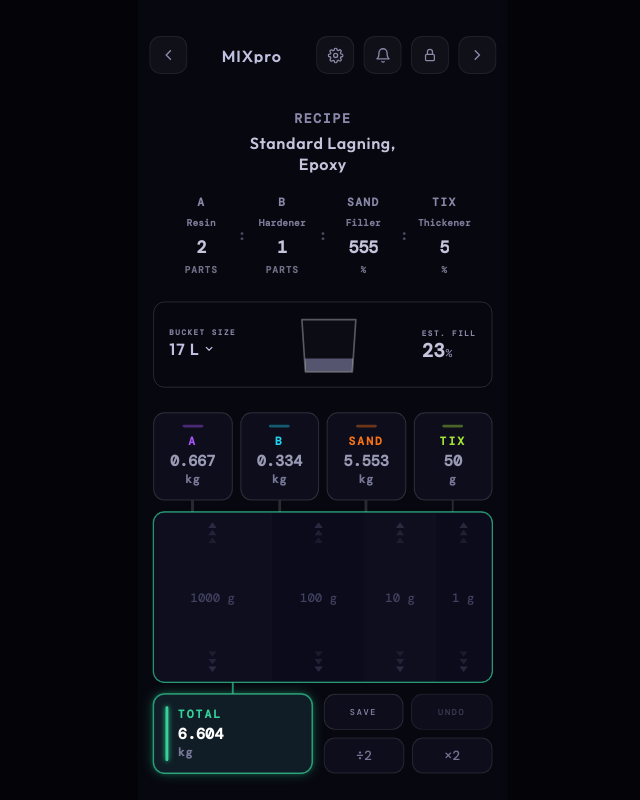
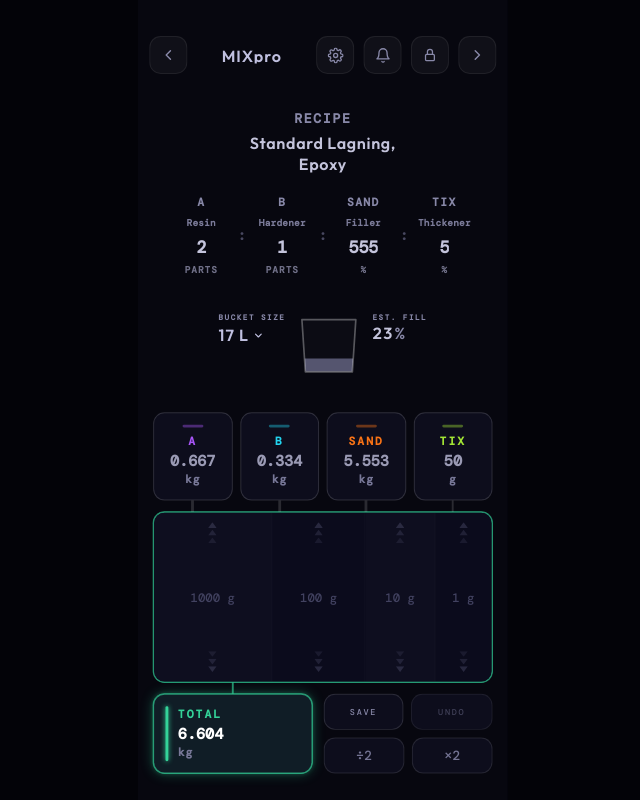
Before and after one commit to tjn06/mixpro, a React (Vite) app: page / in a window 1280 px wide. Shown: the whole page, without its empty margins (317-957 px from the left). Built offline with nearby package versions, Linux system fonts and the light colour scheme; a web font is replaced by a local one.

Commit message:
Enhance BatchMixer and MixBucket components: Introduce drag-blocking functionality, improve fill readout styling, and refactor bucket size control for better user experience. Add visual feedback for bucket capacity limits.

```diff
--- a/src/app/BatchMixer.tsx
+++ b/src/app/BatchMixer.tsx
@@ -6,7 +6,7 @@
   DEFAULT_BUCKET_SELECTION,
   type BucketSelection,
 } from "./components/MixBucket";
-import { reconcileBucketSelection, maxMixLitersForBucket, type BucketSize } from "./bucketTypes";
+import { reconcileBucketSelection, maxMixLitersForBucket, isBucketAtMaxFill, type BucketSize } from "./bucketTypes";
 import { enforceBucketLimitOnChange, clampMixValuesToBucketMax, mixLitersFromValues } from "./bucketLimits";
 import { estimateMixVolume, type SandType } from "./mixVolume";
 import { LongPressProgressProvider, LongPressHeaderBar } from "./components/LongPressProgressContext";
@@ -75,6 +75,9 @@
 const CARD_CONNECTOR_Z  = 3;
 const DRAG_FOCUS_Z      = 5;
 const DRAG_OVERLAY_HIDE_MS = 320;
+const DRAG_BLOCKED_MS = 120;
+const CARD_LIMIT_FLASH_TINT_PCT = 50;
+const BUCKET_LIMIT_VIBRATE_MS = [10, 28, 10] as const;
 const LOCK_PANEL_Z      = 6;
 const LOCK_SHIELD_Z     = 5;
 const LOCK_EXPAND_MS    = 360;
@@ -395,7 +398,20 @@
   };
 }
 
-const CARD_CHROME_TRANSITION = "border-color 0.2s ease, box-shadow 0.2s ease, background-color 0.2s ease";
+const CARD_CHROME_TRANSITION = "border-color 0.2s ease, box-shadow 0.2s ease, background-color 0.2s ease, transform 0.1s ease-out";
+
+function CardLimitFlash({ color }: { color: string }) {
+  return (
+    <div
+      aria-hidden
+      className="absolute inset-0 rounded-xl pointer-events-none"
+      style={{
+        background: surfaceTint(color, CARD_LIMIT_FLASH_TINT_PCT, "transparent"),
+        zIndex: 2,
+      }}
+    />
+  );
+}
 
 type CardConnector = { x: number; y1: number; y2: number; color: string; active: boolean };
 
@@ -495,6 +511,8 @@
   color: string;
   isActive: boolean;
   expanded?: boolean;
+  limitFlash?: boolean;
+  cardBump?: boolean;
   onClick?: () => void;
   className?: string;
   style?: CSSProperties;
@@ -503,6 +521,8 @@
   color,
   isActive: cardLit,
   expanded = false,
+  limitFlash = false,
+  cardBump = false,
   onClick,
   className = "",
   style,
@@ -513,6 +533,7 @@
     boxShadow: chrome.boxShadow,
     background: cardLit ? entitySurfaceLit(color) : ENTITY_SURFACE_IDLE,
     transition: `${CARD_CHROME_TRANSITION}, ${LOCK_TRANSITION}`,
+    transform: cardBump ? "scale(1.035)" : undefined,
     ...style,
   };
   const nameColor = color;
@@ -525,9 +546,10 @@
         type="button"
         ref={ref}
         onClick={onClick}
-        className={`flex flex-col items-center justify-center rounded-xl w-full h-full py-3.5 touch-none ${className}`}
+        className={`flex flex-col items-center justify-center rounded-xl w-full h-full py-3.5 touch-none overflow-hidden relative ${className}`}
         style={tileStyle}
       >
+        {limitFlash && <CardLimitFlash color={color} />}
         <div style={{
           width: 32,
           height: 4,
@@ -576,9 +598,10 @@
       type="button"
       ref={ref}
       onClick={onClick}
-      className={`flex items-stretch justify-start rounded-xl px-3 py-3 w-full h-full touch-none ${className}`}
+      className={`flex items-stretch justify-start rounded-xl px-3 py-3 w-full h-full touch-none overflow-hidden relative ${className}`}
       style={tileStyle}
     >
+      {limitFlash && <CardLimitFlash color={color} />}
       <div style={{
         width: 3,
         flexShrink: 0,
@@ -631,6 +654,7 @@
   const [saveFlash, setSaveFlash]   = useState(false);
   const [dragFocus, setDragFocus]   = useState(false);
   const [dragDirection, setDragDirection] = useState<"up" | "down" | null>(null);
+  const [dragBlocked, setDragBlocked] = useState(false);
   const [isLocked, setIsLocked]     = useState(false);
   const [connectorLines, setConnectorLines] = useState<CardConnector[]>([]);
 
@@ -659,6 +683,7 @@
   const rafPending     = useRef(false);
   const pendingValues  = useRef<number[] | null>(null);
   const dragOverlayHideTimer = useRef<ReturnType<typeof setTimeout> | null>(null);
+  const dragBlockedTimer = useRef<ReturnType<typeof setTimeout> | null>(null);
   valuesRef.current    = values;
 
   const totalParam = PARAMS[0];
@@ -674,6 +699,13 @@
         sandType,
       }),
     [values, sandType],
+  );
+
+  const atBucketCap = useMemo(
+    () =>
+      bucketSelection !== "none" &&
+      isBucketAtMaxFill(mixVolume.estimatedLiters, bucketSelection),
+    [bucketSelection, mixVolume.estimatedLiters],
   );
 
   useEffect(() => {
@@ -819,6 +851,26 @@
     return () => ro.disconnect();
   }, [measureCardConnectors]);
 
+  const clearDragBlocked = useCallback(() => {
+    if (dragBlockedTimer.current !== null) {
+      window.clearTimeout(dragBlockedTimer.current);
+      dragBlockedTimer.current = null;
+    }
+    setDragBlocked(false);
+  }, []);
+
+  const triggerDragBlocked = useCallback(() => {
+    setDragBlocked(true);
+    navigator.vibrate?.(BUCKET_LIMIT_VIBRATE_MS);
+    if (dragBlockedTimer.current !== null) {
+      window.clearTimeout(dragBlockedTimer.current);
+    }
+    dragBlockedTimer.current = window.setTimeout(() => {
+      dragBlockedTimer.current = null;
+      setDragBlocked(false);
+    }, DRAG_BLOCKED_MS);
+  }, []);
+
   const clearDragOverlayHide = useCallback(() => {
     if (dragOverlayHideTimer.current !== null) {
       window.clearTimeout(dragOverlayHideTimer.current);
@@ -839,11 +891,15 @@
     }, DRAG_OVERLAY_HIDE_MS);
   }, [clearDragOverlayHide]);
 
-  useEffect(() => () => clearDragOverlayHide(), [clearDragOverlayHide]);
+  useEffect(() => () => {
+    clearDragOverlayHide();
+    clearDragBlocked();
+  }, [clearDragOverlayHide, clearDragBlocked]);
 
   useEffect(() => {
     if (!isLocked) return;
     clearDragOverlayHide();
+    clearDragBlocked();
     setDragFocus(false);
     if (isDragging.current) {
       isDragging.current = false;
@@ -852,7 +908,7 @@
       setDragDirection(null);
       flushValues();
     }
-  }, [isLocked, clearDragOverlayHide, flushValues]);
+  }, [isLocked, clearDragOverlayHide, clearDragBlocked, flushValues]);
 
   const toggleLock = useCallback(() => {
     setIsLocked((prev) => !prev);
@@ -871,9 +927,10 @@
     dragUndoSaved.current = false;
     setActiveZone(null);
     setDragDirection(null);
+    clearDragBlocked();
     scheduleHideDragOverlay();
     flushValues();
-  }, [flushValues, scheduleHideDragOverlay]);
+  }, [flushValues, scheduleHideDragOverlay, clearDragBlocked]);
 
   const onSwipeDown = useCallback((e: React.PointerEvent<HTMLDivElement>) => {
     if (isLocked) return;
@@ -943,10 +1000,11 @@
       if (nextLiters >= maxLiters - 1e-6 && snapped > dragBaseVal.current) {
         dragBaseVal.current = next[active];
         dragStartY.current = clientY;
+        triggerDragBlocked();
       }
     }
     commitValues(next);
-  }, [active, commitValues, sandType]);
+  }, [active, commitValues, sandType, triggerDragBlocked]);
 
   const onSwipeEnd = useCallback((e: React.PointerEvent<HTMLDivElement>) => {
     endSwipe(e);
@@ -1050,6 +1108,7 @@
             sandType={sandType}
             muted={isLocked}
             disabled={isLocked}
+            fillBlockedFlash={dragBlocked && atBucketCap}
           />
         </div>
 
@@ -1060,20 +1119,25 @@
               const isAct   = active === pi;
               const cardLit = isLocked || isAct;
               const chrome  = entityCardChrome(p.color, cardLit);
+              const cardBump = dragBlocked && isAct && !isLocked;
               return (
                 <button
                   key={p.id}
                   ref={(el) => { cardRefs.current[pi] = el; }}
                   onClick={() => setActive(pi)}
-                  className="flex-1 flex flex-col items-center rounded-xl py-3 relative"
+                  className="flex-1 flex flex-col items-center rounded-xl py-3 relative overflow-hidden"
                   style={{
                     background: cardLit ? entitySurfaceLit(p.color) : ENTITY_SURFACE_IDLE,
                     border: chrome.border,
                     boxShadow: chrome.boxShadow,
                     transition: CARD_CHROME_TRANSITION,
+                    transform: cardBump ? "scale(1.035)" : undefined,
                     ...(dragFocus && isAct && !isLocked ? { position: "relative" as const, zIndex: DRAG_FOCUS_Z } : {}),
                   }}
                 >
+                  {dragBlocked && isAct && !isLocked && (
+                    <CardLimitFlash color={p.color} />
+                  )}
                   <div style={{
                     width: 22,
                     height: 3,
@@ -1206,6 +1270,8 @@
         valueKg={fmt(values[0], totalParam.isKg)}
         isActive={isTotalAct || isLocked}
         expanded={isLocked}
+        limitFlash={dragBlocked && isTotalAct && !isLocked}
+        cardBump={dragBlocked && isTotalAct && !isLocked}
         onClick={isLocked ? undefined : () => setActive(0)}
         className="absolute"
         style={{
--- a/src/app/components/MixBucket.tsx
+++ b/src/app/components/MixBucket.tsx
@@ -36,7 +36,6 @@
 const FULL_BUCKET_COLOR = "#f59e0b";
 const FULL_BUCKET_COLOR_MUTED = "#b88848";
 const BUCKET_CARD_BG = "transparent";
-const BUCKET_CARD_BORDER = "rgba(255,255,255,0.14)";
 const DROPDOWN_MENU_BG = "#3a3a4c";
 const DROPDOWN_MENU_BORDER = "rgba(255,255,255,0.1)";
 const DROPDOWN_MENU_TEXT = "#b8b8d0";
@@ -55,43 +54,47 @@
   fontWeight: 600,
   color: LABEL_COLOR,
   lineHeight: 1,
+  minHeight: 8,
 };
 
-function FillReadout({
+const BUCKET_VALUE_STYLE: React.CSSProperties = {
+  fontFamily: "'Outfit', sans-serif",
+  fontSize: 17,
+  fontWeight: 600,
+  letterSpacing: "0.06em",
+  lineHeight: 1,
+};
+
+function FillValue({
   hasBucket,
   displayPercent,
   bucketFull,
   muted,
-  faded,
+  flash = false,
 }: {
   hasBucket: boolean;
   displayPercent: number | undefined;
   bucketFull: boolean;
   muted: boolean;
-  faded: boolean;
+  flash?: boolean;
 }) {
+  const amber = flash || bucketFull;
+  const pctColor = amber ? FULL_BUCKET_COLOR : LABEL_COLOR;
   return (
-    <div
-      className="flex flex-col gap-1 shrink-0 tabular-nums transition-opacity duration-200"
-      style={{ opacity: faded ? NO_BUCKET_LABEL_OPACITY : 1 }}
-    >
-      <span className="uppercase whitespace-nowrap" style={FIELD_LABEL_STYLE}>
-        {FILL_LABEL}
-      </span>
     <span
-        className="whitespace-nowrap"
+      className="whitespace-nowrap tabular-nums"
       style={{
-          fontSize: bucketFull ? 13 : 20,
-          fontWeight: 600,
-          color: bucketFull
+        ...BUCKET_VALUE_STYLE,
+        color: amber
           ? muted
             ? FULL_BUCKET_COLOR_MUTED
             : FULL_BUCKET_COLOR
           : muted
             ? VALUE_COLOR_MUTED
             : VALUE_COLOR,
-          letterSpacing: bucketFull ? "0.14em" : undefined,
-          lineHeight: 1.1,
+        letterSpacing: bucketFull ? "0.14em" : BUCKET_VALUE_STYLE.letterSpacing,
+        textShadow: flash ? `0 0 10px ${FULL_BUCKET_COLOR}88` : undefined,
+        transition: "color 0.1s ease, text-shadow 0.1s ease",
       }}
     >
       {hasBucket && displayPercent != null ? (
@@ -100,21 +103,20 @@
         ) : (
           <>
             {displayPercent}
-              <span style={{ fontSize: 12, fontWeight: 500, color: LABEL_COLOR, marginLeft: 1 }}>%</span>
+            <span style={{ fontWeight: 500, color: pctColor, marginLeft: 1 }}>%</span>
           </>
         )
       ) : (
         <>
           -
-            <span style={{ fontSize: 12, fontWeight: 500, color: LABEL_COLOR, marginLeft: 2 }}>%</span>
+          <span style={{ fontWeight: 500, color: LABEL_COLOR, marginLeft: 2 }}>%</span>
         </>
       )}
     </span>
-    </div>
   );
 }
 
-function BucketSizeControl({
+function BucketSizeValue({
   bucketSelection,
   onBucketChange,
   fillLiters,
@@ -127,12 +129,8 @@
   disabled: boolean;
   muted: boolean;
 }) {
+  if (onBucketChange) {
     return (
-    <div className="flex flex-col gap-1 min-w-0">
-      <span className="uppercase whitespace-nowrap" style={FIELD_LABEL_STYLE}>
-        {BUCKET_SIZE_LABEL}
-      </span>
-      {onBucketChange ? (
       <BucketSelectDropdown
         value={bucketSelection}
         onChange={onBucketChange}
@@ -140,24 +138,23 @@
         disabled={disabled}
         muted={muted}
       />
-      ) : (
+    );
+  }
+  return (
     <span
       className="block whitespace-nowrap"
       style={{
-            fontFamily: "'Outfit', sans-serif",
-            fontSize: 17,
-            fontWeight: 600,
+        ...BUCKET_VALUE_STYLE,
         color: muted ? TITLE_COLOR_MUTED : TITLE_COLOR,
-            letterSpacing: "0.06em",
         lineHeight: 1.1,
       }}
     >
       {bucketSelectionLabel(bucketSelection)}
     </span>
-      )}
-    </div>
   );
 }
+
+const BUCKET_ROW_GAP = 4;
 
 /** Geometry from Smart Pack frustum model (1000×1000 SVG space). */
 const BUCKET = {
@@ -444,6 +441,8 @@
   sandBulkDensity?: number;
   muted?: boolean;
   disabled?: boolean;
+  /** Brief amber flash on est. fill when a drag increase hits the bucket cap. */
+  fillBlockedFlash?: boolean;
 }
 
 export function MixBucket({
@@ -455,6 +454,7 @@
   sandBulkDensity = DEFAULT_SAND_BULK_DENSITY,
   muted = false,
   disabled = false,
+  fillBlockedFlash = false,
 }: MixBucketProps) {
   const clipId = useId();
   const hasBucket = bucketSelection !== "none";
@@ -492,27 +492,34 @@
 
   return (
     <div
-      className="w-full min-w-0 rounded-xl select-none"
+      className="w-full min-w-0 select-none"
       style={{
-        border: `1.5px solid ${BUCKET_CARD_BORDER}`,
         background: BUCKET_CARD_BG,
-        padding: "12px 16px",
+        padding: "8px 0",
         opacity: muted ? 0.88 : 1,
         transition: "opacity 0.2s ease",
       }}
       aria-label={ariaLabel}
     >
-      <div className="flex items-center justify-between gap-5 min-w-0">
-        <BucketSizeControl
+      <div className="flex items-start justify-center gap-2 min-w-0">
+        <div
+          className="flex flex-col shrink-0 min-w-0 items-end"
+          style={{ gap: BUCKET_ROW_GAP }}
+        >
+          <span className="uppercase whitespace-nowrap" style={FIELD_LABEL_STYLE}>
+            {BUCKET_SIZE_LABEL}
+          </span>
+          <BucketSizeValue
             bucketSelection={bucketSelection}
             onBucketChange={onBucketChange}
             fillLiters={fillLiters}
             disabled={disabled}
             muted={muted}
           />
+        </div>
 
         <div
-          className="pointer-events-none shrink-0 transition-opacity duration-200"
+          className="pointer-events-none shrink-0 self-center transition-opacity duration-200"
           style={{ opacity: noBucket ? NO_BUCKET_OPACITY : 1 }}
         >
           <BucketSvg
@@ -524,13 +531,21 @@
           />
         </div>
 
-        <FillReadout
+        <div
+          className="flex flex-col shrink-0 items-start transition-opacity duration-200"
+          style={{ gap: BUCKET_ROW_GAP, opacity: noBucket ? NO_BUCKET_LABEL_OPACITY : 1 }}
+        >
+          <span className="uppercase whitespace-nowrap" style={FIELD_LABEL_STYLE}>
+            {FILL_LABEL}
+          </span>
+          <FillValue
             hasBucket={hasBucket}
             displayPercent={displayPercent}
             bucketFull={bucketFull}
             muted={muted}
-          faded={noBucket}
+            flash={fillBlockedFlash}
           />
+        </div>
       </div>
     </div>
   );
```
Lines whose indentation alone changed are shown as unchanged.
